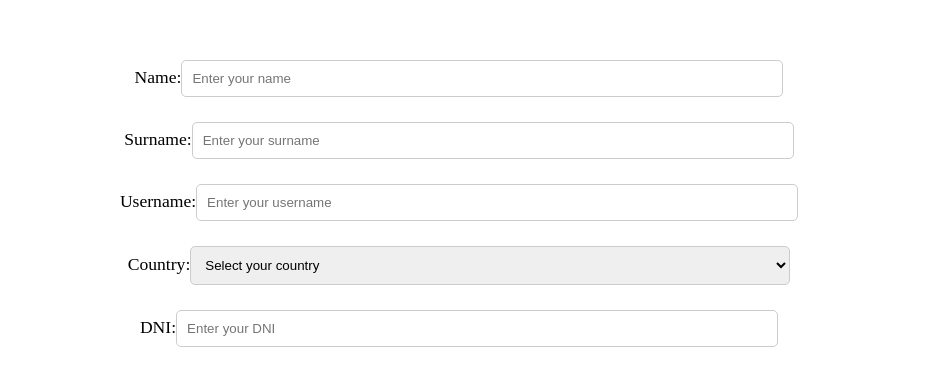
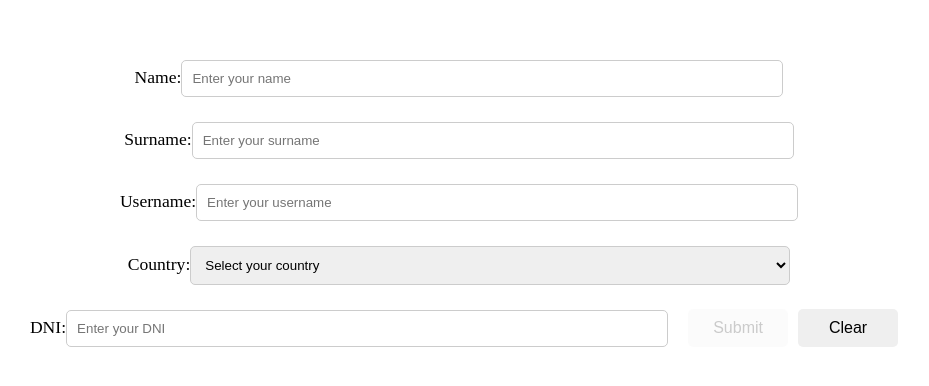
Before and after one commit to plum-bee/Forms, a React (Vite) app: page / in a window 1280 px wide. Shown: the top 386 px of the page, without its empty margins (181-1110 px from the left). Built offline with nearby package versions, Linux system fonts and the light colour scheme.

Commit message:
Added clear button

```diff
--- /dev/null
+++ b/src/components/Button.jsx
@@ -0,0 +1,16 @@
+import React from 'react'
+
+const Button = ({ buttonName, onClick, isDisabled = false }) => {
+  return (
+    <button
+      onClick={onClick}
+      type='button'
+      disabled={isDisabled}
+      data-testid={buttonName.toLowerCase()}
+    >
+      {buttonName}
+    </button>
+  )
+}
+
+export default Button
--- a/src/components/Form.jsx
+++ b/src/components/Form.jsx
@@ -2,6 +2,7 @@ import React from 'react'
 import useForm from '../hooks/useForm'
 import InputField from './InputField'
 import SelectField from './SelectField'
+import Button from './Button'
 
 function Form () {
   const initialData = {
@@ -70,10 +71,14 @@ function Form () {
     return errors
   }
 
-  const { formData, formErrors, handleChange, handleBlur } = useForm(
-    initialData,
-    validate
-  )
+  const {
+    formData,
+    formErrors,
+    handleChange,
+    handleBlur,
+    handleSubmit,
+    handleClear
+  } = useForm(initialData, validate)
 
   return (
     <form>
@@ -132,6 +137,10 @@ function Form () {
         handleBlur={handleBlur}
         error={formErrors.dni}
       />
+
+      <Button buttonName='Submit' onClick={handleSubmit} isDisabled />
+
+      <Button buttonName='Clear' onClick={handleClear} />
     </form>
   )
 }
```
Also changed, not shown: 1 other file (tests, documents, lock files or other folders).
